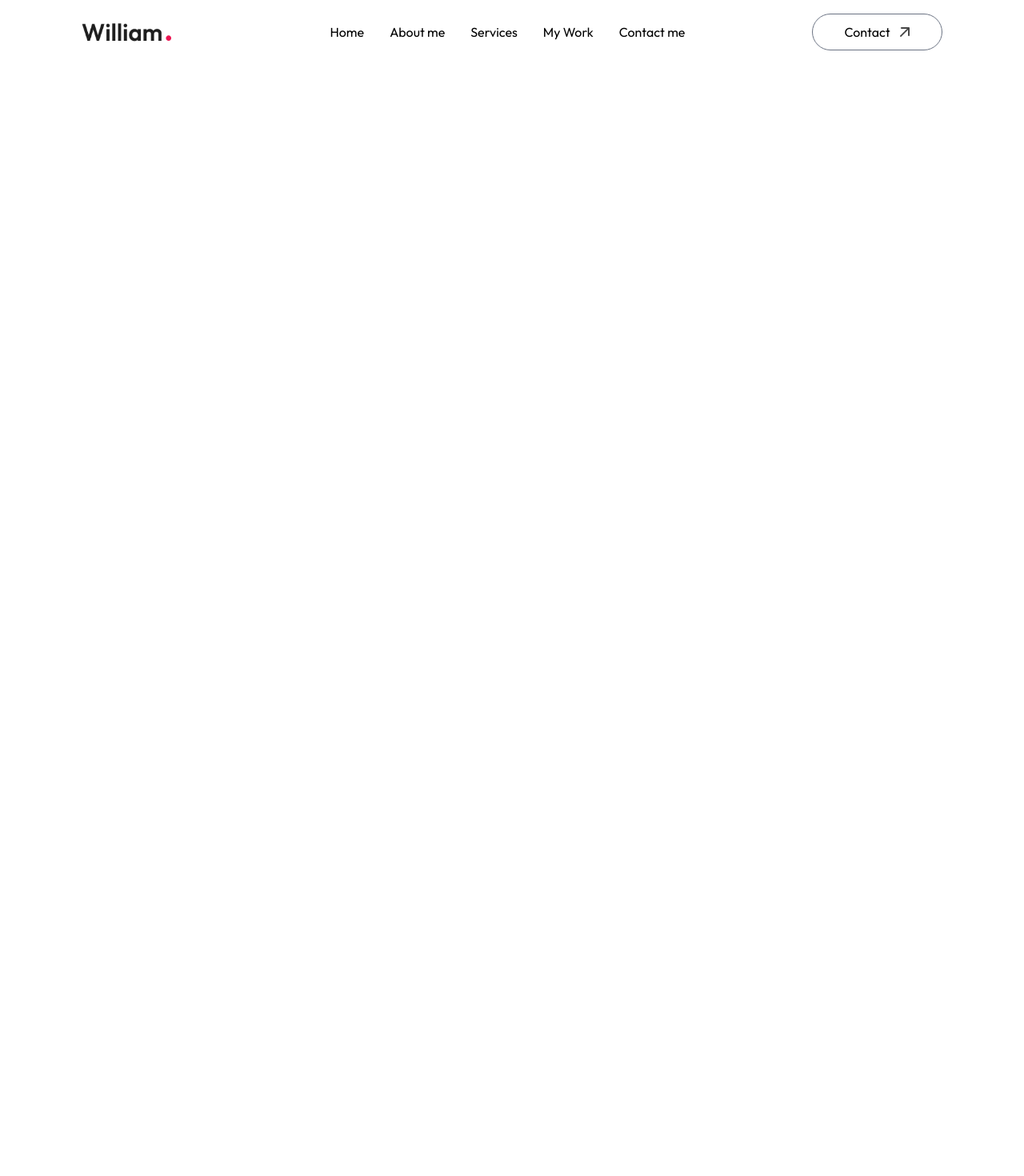
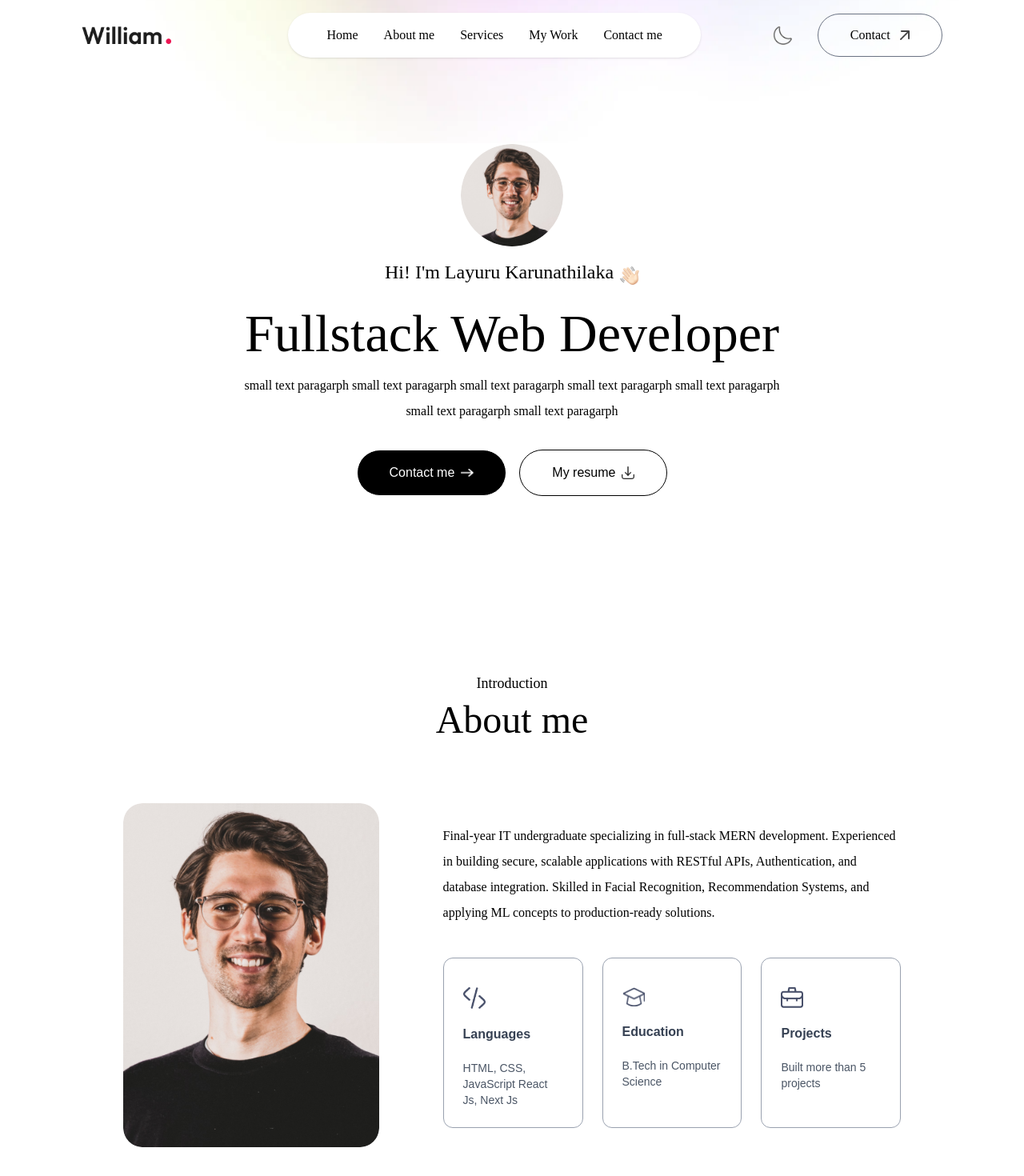
Before and after one commit to LayuruLK/Portfolio, a Next.js app in the folder portfolio/: page / in a window 1280 px wide. Shown: the top 1470 px of the page at 80% size. Before the commit the page ends 800 px from the top, so only its background shows below. Built offline with nearby package versions, Linux system fonts and the light colour scheme; a web font is replaced by a local one.

Commit message:
feat:created about me section

```diff
--- /dev/null
+++ b/portfolio/app/components/About.tsx
@@ -0,0 +1,39 @@
+import { assets, infoList } from '@/assets/assets'
+import Image from 'next/image'
+import React from 'react'
+
+const About = () => {
+  return (
+    <div id='about' className='w-full px-[12%] py-10 scroll-mt-20'>
+      <h4 className='text-center mb-2 text-lg font-ovo'>Introduction</h4>
+      <h2 className='text-center text-5xl font-ovo'>About me</h2>
+
+      <div className='flex w-full flex-col lg:flex-row items-center gap-20 my-20'>
+        <div className='w-64 sm:w-80 rounded-3xl max-w-none'>
+            <Image src={assets.user_image} alt='user' className='w-full rounded-3xl'/>
+        </div>
+        <div className='flex-1'>
+            <p className='mb-10 max-w-2xl font-ovo'>
+            Final-year IT undergraduate specializing in full-stack MERN development. Experienced in
+            building secure, scalable applications with RESTful APIs, Authentication, and database
+            integration. Skilled in Facial Recognition, Recommendation Systems, and applying ML
+            concepts to production-ready solutions.
+            </p>
+
+            <ul className='grid grid-cols-1 sm:grid-cols-3 gap-6 max-w-2xl'>
+                {infoList.map(({icon, iconDark, title, description}, index)=>(
+                    <li className='border-[0.5px] border-gray-400 rounded-xl p-6 cursor-pointer'
+                        key={index}>
+                        <Image src={icon} alt={title} className='w-7 mt-3'/>
+                        <h3 className='my-4 font-semibold text-gray-700'>{title}</h3>
+                        <p className='text-gray-600 text-sm'>{description}</p>
+                    </li>
+                ))}
+            </ul>
+        </div>
+      </div>
+    </div>
+  )
+}
+
+export default About
--- /dev/null
+++ b/portfolio/app/components/Header.tsx
@@ -0,0 +1,24 @@
+import { assets } from '@/assets/assets'
+import { assert } from 'console'
+import Image from 'next/image'
+import React from 'react'
+
+const Header = () => {
+  return (
+    <div className='w-11/12 max-w-3xl text-center mx-auto h-screen flex flex-col items-center justify-center gap-4'>
+      <div>
+        <Image src={assets.profile_img} alt='' className='rounded-full w-32'/>
+      </div>
+        <h3 className='flex items-end gap-2 text-xl md:text-2xl mb-3 font-ovo'>Hi! I'm Layuru Karunathilaka <Image src={assets.hand_icon} alt='' className='w-6'/></h3>
+        <h1 className='text-3xl sm:text-6xl lg:text-[66px] font-ovo'>Fullstack Web Developer</h1>
+        <p className='max-w-2xl mx-auto font-ovo'>small text paragarph small text paragarph small text paragarph small text paragarph small text paragarph small text paragarph small text paragarph</p>
+
+        <div className='flex flex-col sm:flex-row items-center gap-4 mt-4'>
+            <a href="#contact" className='px-10 py-3 border border-white rounded-full bg-black text-white flex items-center gap-2'>Contact me <Image src={assets.right_arrow_white} alt='' className='w-4'/></a>
+            <a href="/sample-resume.pdf" download className='px-10 py-3 border rounded-full border-grey-500 flex items-center gap-2'>My resume <Image src={assets.download_icon} alt='' className='w-4'/></a>
+        </div>
+    </div>
+  )
+}
+
+export default Header
--- a/portfolio/app/components/Navbar.tsx
+++ b/portfolio/app/components/Navbar.tsx
@@ -1,26 +1,68 @@
 import { assets } from '@/assets/assets'
 import Image from 'next/image'
-import React from 'react'
+import React, { useRef } from 'react'
 
 const Navbar = () => {
+
+  const SideMenuRef = useRef<HTMLUListElement | null>(null);
+
+  const OpenMenu = () => {
+    if (SideMenuRef.current) {
+      SideMenuRef.current.style.transform = "translateX(-16rem)";
+    }
+  };
+
+  const CloseMenu = () => {
+    if (SideMenuRef.current) {
+      SideMenuRef.current.style.transform = "translateX(0)";
+    }
+  };
   return (
     <>
+      <div className='fixed top-0 right-0 w-11/12 -z-10 translate-y-[-80%]'>
+        <Image src={assets.header_bg_color} alt='' className='w-full' />
+      </div>
+
       <nav className='w-full fixed px-5 lg:px-8 xl:px-[8%] py-4 flex items-center justify-between z-50'>
         <a href="#top">
-            <Image src= {assets.logo} alt={''} className='w-28 cursor-pointer mr-14'/>
+          <Image src={assets.logo} alt={''} className='w-28 cursor-pointer mr-14' />
         </a>
 
-        <ul className='hidden md:flex items-center gap-6 lg:gap-8 rounded-full px-12 py-3'>
-            <li><a href="#top">Home</a></li>
-            <li><a href="#about">About me</a></li>
-            <li><a href="#services">Services</a></li>
-            <li><a href="#work">My Work</a></li>
-            <li><a href="#contact">Contact me</a></li>
+        <ul className='hidden md:flex items-center gap-6 lg:gap-8 rounded-full px-12 py-3 bg-white shadow-sm bg-opacity-50'>
+          <li><a className='font-ovo' href="#top">Home</a></li>
+          <li><a className='font-ovo' href="#about">About me</a></li>
+          <li><a className='font-ovo' href="#services">Services</a></li>
+          <li><a className='font-ovo' href="#work">My Work</a></li>
+          <li><a className='font-ovo' href="#contact">Contact me</a></li>
         </ul>
 
-        <div>
-            <a href="#contact" className='hidden lg:flex items-center  gap-3 px-10 py-2.5 border border-gray-500 rounded-full ml-4'>Contact <Image src={assets.arrow_icon} className='w-3' alt=''/></a>
+        <div className='flex items-center gap-4'>
+
+          <button>
+            <Image src={assets.moon_icon} alt='' className='w-6' />
+          </button>
+
+          <a href="#contact" className='hidden lg:flex items-center  gap-3 px-10 py-2.5 border border-gray-500 rounded-full ml-4 font-ovo'>Contact <Image src={assets.arrow_icon} className='w-3' alt='' /></a>
+
+          <button className='block md:hidden ml-3 cursor-pointer' onClick={OpenMenu}>
+            <Image src={assets.menu_black} alt='' className='w-6' />
+          </button>
         </div>
+
+        {/* mobile menu */}
+
+        <ul ref={SideMenuRef} className='flex md:hidden flex-col gap-4 py-20 px-10 fixed -right-64 top-0 bottom-0 w-64 z-50 h-screen bg-rose-50 transition duration-500'>
+
+          <div className='absolute right-6 top-6' onClick={CloseMenu}>
+            <Image src={assets.close_black} alt='' className='w-5 cursor-pointer' />
+          </div>
+
+          <li><a className='font-ovo' onClick={CloseMenu} href="#top">Home</a></li>
+          <li><a className='font-ovo' onClick={CloseMenu} href="#about">About me</a></li>
+          <li><a className='font-ovo' onClick={CloseMenu} href="#services">Services</a></li>
+          <li><a className='font-ovo' onClick={CloseMenu} href="#work">My Work</a></li>
+          <li><a className='font-ovo' onClick={CloseMenu} href="#contact">Contact me</a></li>
+        </ul>
       </nav>
     </>
   )
--- a/portfolio/app/globals.css
+++ b/portfolio/app/globals.css
@@ -1,5 +1,10 @@
 @import "tailwindcss";
 
-* {
-  font-family: Outfit;
+@theme {
+  --color-light-hover: #fcf4ff;
+  --color-dark-hover: #2a004a;
+  --color-dark-theme: #11001f;
+
+  --font-outfit: "Outfit", sans-serif;
+  --font-ovo: "Ovo", serif;
 }
--- a/portfolio/app/layout.tsx
+++ b/portfolio/app/layout.tsx
@@ -23,9 +23,9 @@ export default function RootLayout({
   children: React.ReactNode;
 }>) {
   return (
-    <html lang="en">
+    <html lang="en" className="scroll-smooth">
       <body
-        className={`${outfit.className} ${ovo.className} antialiased`}
+        className={`${outfit.className} ${ovo.className} antialiased leading-8 overflow-x-hidden`}
       >
         {children}
       </body>
--- a/portfolio/app/page.tsx
+++ b/portfolio/app/page.tsx
@@ -1,4 +1,6 @@
 'use client'
+import About from "./components/About";
+import Header from "./components/Header";
 import Navbar from "./components/Navbar";
 
 
@@ -6,6 +8,8 @@ export default function Home() {
   return (
     <>
       <Navbar />
+      <Header />
+      <About />
     </>
   );
 }
```
